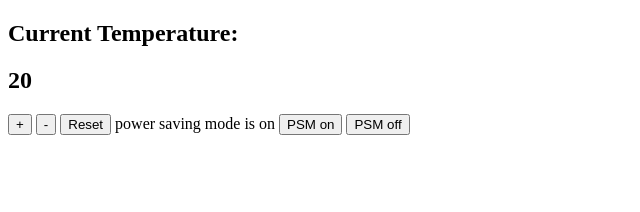
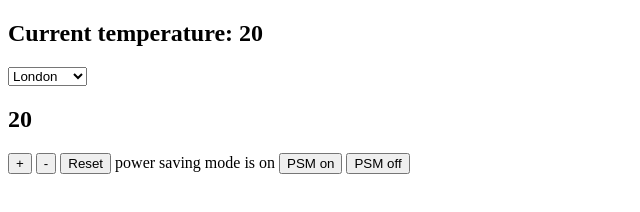
Before and after one commit to alexfakhri/Thermostat_JS, a plain HTML site: page index.html in a window 1280 px wide. Shown: the whole page, without its empty margins (0-640 px from the left). Drawn offline with nearby package versions, Linux system fonts and the light colour scheme; no server answers.

Commit message:
Added different cities with drop down selector

```diff
--- a/index.html
+++ b/index.html
@@ -6,8 +6,15 @@
   </head>
 
   <body>
+
     <section>
-      <h1>Current Temperature: <span id="current-temperature"></span></h1>
+      <h1>Current temperature: <span id="current-temperature">20</span></h1>
+      <select id="current-city">
+        <option value="london">London</option>
+        <option value="newyork">New York</option>
+        <option value="paris">Paris</option>
+        <option value="tokyo">Tokyo</option>
+      </select>
     </section>
 
     <section>
--- a/src/interface.js
+++ b/src/interface.js
@@ -34,6 +34,9 @@ $('#powersaving-off').click(function() {
   updateTemperature();
 });
 
-$.get('http://api.openweathermap.org/data/2.5/weather?q=London&appid=a3d9eb01d4de82b9b8d0849ef604dbed&units=metric', function(data) {
+$('#current-city').change(function(){
+  var city = $('#current-city').val();
+  $.get('http://api.openweathermap.org/data/2.5/weather?q=' + city + '&appid=a3d9eb01d4de82b9b8d0849ef604dbed&units=metric', function(data) {
   $('#current-temperature').text(data.main.temp);
-})
+  })
+});
```
